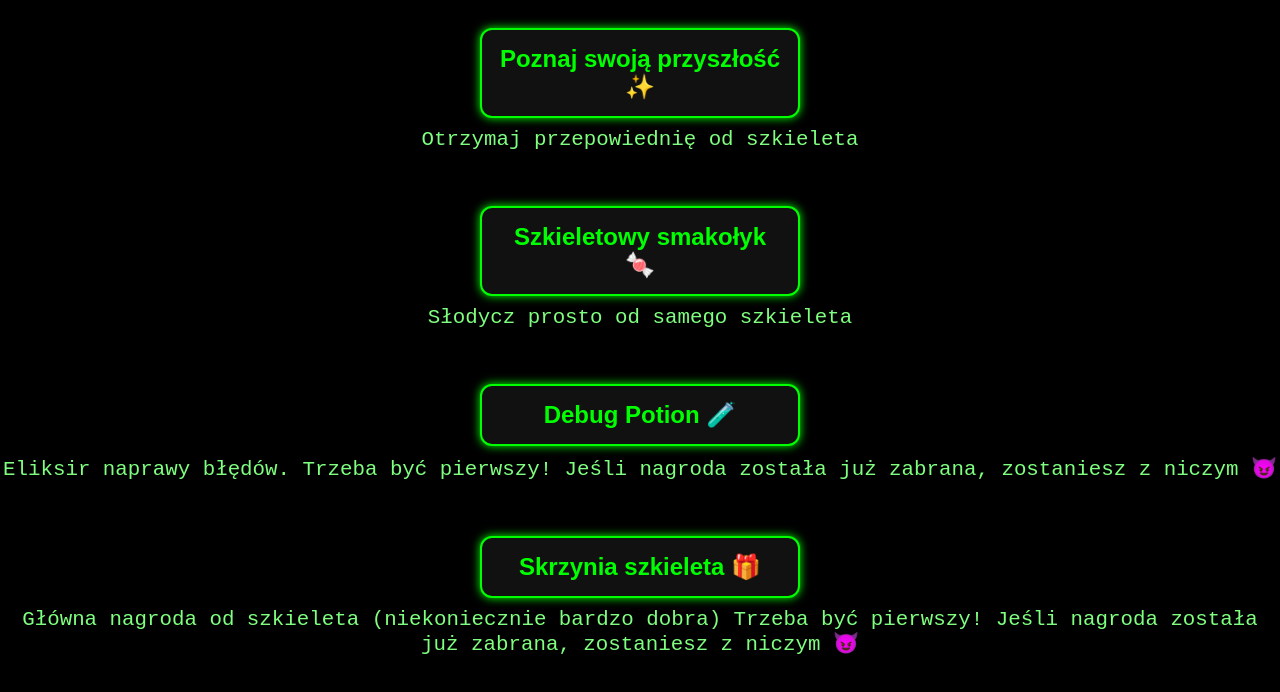
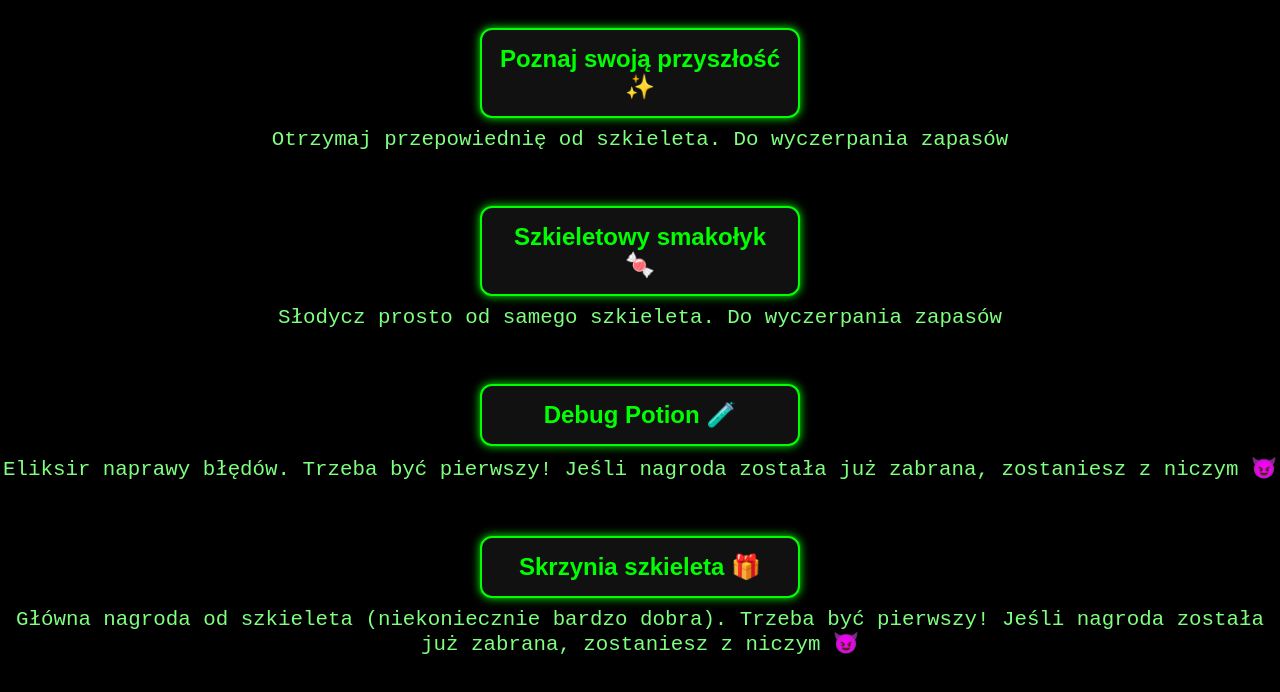
Before and after one commit to AriyaOk/halloween-quest, a plain HTML site: page index.html in a window 1280 px wide. Shown: the part 342-1034 px from the top of the page. Drawn offline with Linux system fonts and the light colour scheme.

Commit message:
Update index.html

```diff
--- a/index.html
+++ b/index.html
@@ -108,12 +108,12 @@
 
 <div class="button-container">
     <button onclick="sendChoice('Poznaj swoją przyszłość', 'Otrzymaj przepowiednię od szkieleta ✨')">Poznaj swoją przyszłość ✨</button>
-    <div class="description">Otrzymaj przepowiednię od szkieleta</div>
+    <div class="description">Otrzymaj przepowiednię od szkieleta. Do wyczerpania zapasów</div>
 </div>
 
 <div class="button-container">
     <button onclick="sendChoice('Szkieletowy smakołyk', 'Słodycz prosto od samego szkieleta 🍬')">Szkieletowy smakołyk 🍬</button>
-    <div class="description">Słodycz prosto od samego szkieleta</div>
+    <div class="description">Słodycz prosto od samego szkieleta. Do wyczerpania zapasów</div>
 </div>
 
 <div class="button-container">
@@ -123,7 +123,7 @@
 
 <div class="button-container">
     <button onclick="sendChoice('Skrzynia szkieleta', 'Główna nagroda od kościanego władcy nocy 🎁')">Skrzynia szkieleta 🎁</button>
-    <div class="description">Główna nagroda od szkieleta (niekoniecznie bardzo dobra) Trzeba być pierwszy! Jeśli nagroda została już zabrana, zostaniesz z niczym 😈</div>
+    <div class="description">Główna nagroda od szkieleta (niekoniecznie bardzo dobra). Trzeba być pierwszy! Jeśli nagroda została już zabrana, zostaniesz z niczym 😈</div>
 </div>
 
 <script>
```
